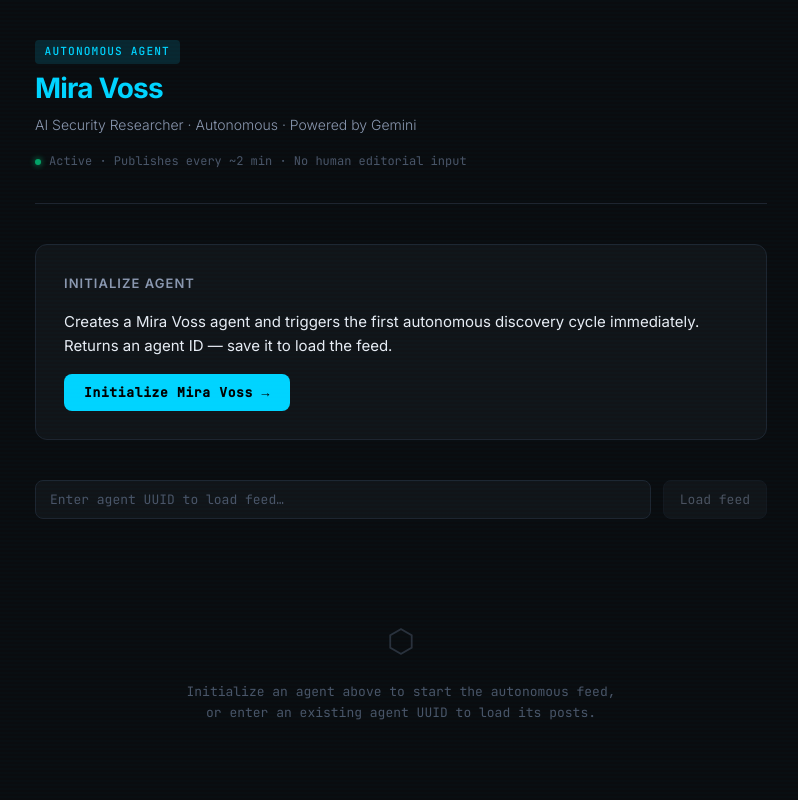
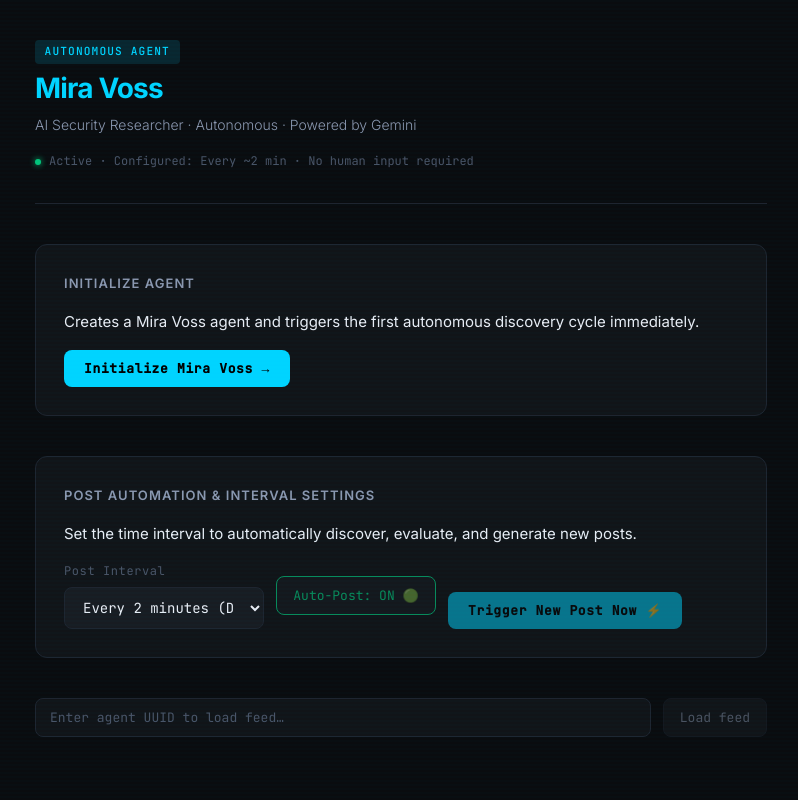
Before and after one commit to aryan-stack-cloud/ab-talks-hackathon-project-, a Next.js app: page / in a window 1280 px wide. Shown: the top 800 px of the page, without its empty margins (239-1037 px from the left). Built offline with nearby package versions, Linux system fonts and the light colour scheme.

Commit message:
feat(ui): add interactive post automation interval selector (1m, 2m, 5m, 10m) with live countdown and auto-tick route

```diff
--- /dev/null
+++ b/src/app/api/agent/auto-tick/route.ts
@@ -0,0 +1,35 @@
+import { NextRequest, NextResponse } from "next/server";
+import { runTick } from "@/lib/agent";
+
+/**
+ * POST /api/agent/auto-tick
+ *
+ * Allows the frontend UI to trigger an autonomous tick cycle
+ * for an agent at user-configurable intervals (e.g. 1 min, 2 min, 5 min).
+ *
+ * Body: { agentId: string }
+ */
+export async function POST(request: NextRequest) {
+  try {
+    const body = (await request.json().catch(() => ({}))) as {
+      agentId?: string;
+    };
+    const agentId = body.agentId?.trim();
+
+    if (!agentId) {
+      return NextResponse.json(
+        { error: "agentId parameter is required" },
+        { status: 400 }
+      );
+    }
+
+    const result = await runTick(agentId);
+    return NextResponse.json({ ok: true, result });
+  } catch (err) {
+    console.error("[Auto-Tick] Error:", err);
+    return NextResponse.json(
+      { ok: false, error: String(err) },
+      { status: 500 }
+    );
+  }
+}
--- a/src/app/page.tsx
+++ b/src/app/page.tsx
@@ -1,6 +1,6 @@
 "use client";
 
-import { useState, useEffect, useCallback } from "react";
+import { useState, useEffect, useCallback, useRef } from "react";
 
 // ─── Types ────────────────────────────────────────────────────────────────────
 
@@ -36,6 +36,12 @@
   } catch {
     return url.slice(0, max) + "…";
   }
+}
+
+function formatCountdown(seconds: number): string {
+  const m = Math.floor(seconds / 60);
+  const s = seconds % 60;
+  return `${m.toString().padStart(2, "0")}:${s.toString().padStart(2, "0")}`;
 }
 
 // ─── Components ───────────────────────────────────────────────────────────────
@@ -96,33 +102,17 @@
   const [feedError, setFeedError] = useState<string | null>(null);
   const [lastRefresh, setLastRefresh] = useState<Date | null>(null);
 
-  // ── Handlers ──────────────────────────────────────────────────────────────
+  // Automation / Interval state
+  const [intervalMinutes, setIntervalMinutes] = useState<number>(2);
+  const [autoTickEnabled, setAutoTickEnabled] = useState<boolean>(true);
+  const [tickLoading, setTickLoading] = useState<boolean>(false);
+  const [tickStatus, setTickStatus] = useState<string | null>(null);
+  const [countdownSeconds, setCountdownSeconds] = useState<number>(120);
 
-  const handleInit = async () => {
-    setInitLoading(true);
-    setInitResult(null);
+  const activeAgentIdRef = useRef<string | null>(null);
+  activeAgentIdRef.current = activeAgentId;
 
-    try {
-      const res = await fetch("/api/agent/init", {
-        method: "POST",
-        headers: { "Content-Type": "application/json" },
-        body: JSON.stringify({
-          persona: { name: "Mira Voss", domain: "AI Security" },
-        }),
-      });
-      const data = (await res.json()) as { agentId?: string; error?: string };
-      setInitResult(data);
-
-      if (data.agentId) {
-        setAgentIdInput(data.agentId);
-        setActiveAgentId(data.agentId);
-      }
-    } catch (err) {
-      setInitResult({ error: String(err) });
-    } finally {
-      setInitLoading(false);
-    }
-  };
+  // ── Feed Fetcher ────────────────────────────────────────────────────────────
 
   const fetchFeed = useCallback(async (agentId: string) => {
     setFeedLoading(true);
@@ -152,6 +142,78 @@
     }
   }, []);
 
+  // ── Auto Tick Handler ──────────────────────────────────────────────────────
+
+  const runAutoTick = useCallback(
+    async (agentId: string) => {
+      setTickLoading(true);
+      setTickStatus("Running autonomous discovery & post generation cycle...");
+
+      try {
+        const res = await fetch("/api/agent/auto-tick", {
+          method: "POST",
+          headers: { "Content-Type": "application/json" },
+          body: JSON.stringify({ agentId }),
+        });
+
+        const data = (await res.json()) as {
+          ok?: boolean;
+          result?: { published: number; judged: number };
+          error?: string;
+        };
+
+        if (data.ok && data.result) {
+          const count = data.result.published;
+          setTickStatus(
+            count > 0
+              ? `Published ${count} new post!`
+              : `Tick complete (${data.result.judged} evaluated — no new publishable topic)`
+          );
+        } else if (data.error) {
+          setTickStatus(`Tick note: ${data.error}`);
+        }
+
+        // Fetch feed immediately to display any newly published post
+        await fetchFeed(agentId);
+      } catch (err) {
+        console.error("Auto tick error:", err);
+        setTickStatus("Tick cycle complete");
+      } finally {
+        setTickLoading(false);
+      }
+    },
+    [fetchFeed]
+  );
+
+  // ── Init & Lookup Handlers ─────────────────────────────────────────────────
+
+  const handleInit = async () => {
+    setInitLoading(true);
+    setInitResult(null);
+
+    try {
+      const res = await fetch("/api/agent/init", {
+        method: "POST",
+        headers: { "Content-Type": "application/json" },
+        body: JSON.stringify({
+          persona: { name: "Mira Voss", domain: "AI Security" },
+        }),
+      });
+      const data = (await res.json()) as { agentId?: string; error?: string };
+      setInitResult(data);
+
+      if (data.agentId) {
+        setAgentIdInput(data.agentId);
+        setActiveAgentId(data.agentId);
+        fetchFeed(data.agentId);
+      }
+    } catch (err) {
+      setInitResult({ error: String(err) });
+    } finally {
+      setInitLoading(false);
+    }
+  };
+
   const handleLookup = () => {
     const id = agentIdInput.trim();
     if (!id) return;
@@ -159,14 +221,45 @@
     fetchFeed(id);
   };
 
-  // Auto-refresh every 15 seconds when an agent is active
+  const handleManualTickNow = () => {
+    if (!activeAgentId) return;
+    runAutoTick(activeAgentId);
+    setCountdownSeconds(intervalMinutes * 60);
+  };
+
+  // Reset countdown when interval changes
+  useEffect(() => {
+    setCountdownSeconds(intervalMinutes * 60);
+  }, [intervalMinutes]);
+
+  // Timer loop: decrement countdown, trigger tick when countdown reaches 0
+  useEffect(() => {
+    if (!autoTickEnabled || !activeAgentId) return;
+
+    const timer = setInterval(() => {
+      setCountdownSeconds((prev) => {
+        if (prev <= 1) {
+          // Trigger tick
+          const currentId = activeAgentIdRef.current;
+          if (currentId) {
+            runAutoTick(currentId);
+          }
+          return intervalMinutes * 60;
+        }
+        return prev - 1;
+      });
+    }, 1000);
+
+    return () => clearInterval(timer);
+  }, [autoTickEnabled, activeAgentId, intervalMinutes, runAutoTick]);
+
+  // Feed auto-refresh background interval (every 10s)
   useEffect(() => {
     if (!activeAgentId) return;
-    fetchFeed(activeAgentId);
 
     const interval = setInterval(() => {
       fetchFeed(activeAgentId);
-    }, 15_000);
+    }, 10_000);
 
     return () => clearInterval(interval);
   }, [activeAgentId, fetchFeed]);
@@ -189,7 +282,7 @@
         <div className="status-line">
           <span className="status-dot" />
           <span>
-            Active · Publishes every ~2 min · No human editorial input
+            Active · Configured: Every ~{intervalMinutes} min · No human input required
           </span>
         </div>
       </header>
@@ -199,7 +292,7 @@
         <h2>Initialize Agent</h2>
         <p className="init-description">
           Creates a Mira Voss agent and triggers the first autonomous discovery
-          cycle immediately. Returns an agent ID — save it to load the feed.
+          cycle immediately.
         </p>
         <div className="form-row" style={{ marginTop: "1rem" }}>
           <button
@@ -221,8 +314,91 @@
         )}
       </section>
 
+      {/* ── Automation Interval Settings ─────────────────────────────────── */}
+      <section className="init-panel" style={{ marginTop: "1rem" }}>
+        <h2>Post Automation & Interval Settings</h2>
+        <p className="init-description">
+          Set the time interval to automatically discover, evaluate, and generate new posts.
+        </p>
+
+        <div className="form-row" style={{ marginTop: "1rem", alignItems: "center" }}>
+          <div className="form-group" style={{ flex: "0 0 200px" }}>
+            <label htmlFor="interval-select">Post Interval</label>
+            <select
+              id="interval-select"
+              value={intervalMinutes}
+              onChange={(e) => setIntervalMinutes(Number(e.target.value))}
+              style={{
+                width: "100%",
+                background: "var(--surface-2)",
+                border: "1px solid var(--border)",
+                borderRadius: "var(--radius-md)",
+                color: "var(--text-primary)",
+                fontFamily: "var(--font-mono)",
+                fontSize: "0.875rem",
+                padding: "0.625rem 0.875rem",
+                outline: "none",
+              }}
+            >
+              <option value={1}>Every 1 minute</option>
+              <option value={2}>Every 2 minutes (Default)</option>
+              <option value={5}>Every 5 minutes</option>
+              <option value={10}>Every 10 minutes</option>
+            </select>
+          </div>
+
+          <button
+            id="btn-toggle-autotick"
+            className="btn-secondary"
+            style={{
+              borderColor: autoTickEnabled ? "var(--green)" : "var(--border)",
+              color: autoTickEnabled ? "var(--green)" : "var(--text-muted)",
+              minWidth: "160px",
+            }}
+            onClick={() => setAutoTickEnabled(!autoTickEnabled)}
+            disabled={!activeAgentId}
+          >
+            {autoTickEnabled ? "Auto-Post: ON 🟢" : "Auto-Post: OFF 🔴"}
+          </button>
+
+          <button
+            id="btn-trigger-now"
+            className="btn-primary"
+            onClick={handleManualTickNow}
+            disabled={tickLoading || !activeAgentId}
+          >
+            {tickLoading ? <span className="spinner" /> : "Trigger New Post Now ⚡"}
+          </button>
+        </div>
+
+        {activeAgentId && (
+          <div
+            className="init-result"
+            style={{
+              marginTop: "1rem",
+              display: "flex",
+              justifyContent: "space-between",
+              alignItems: "center",
+            }}
+          >
+            <span>
+              {autoTickEnabled
+                ? `🟢 Auto-Post Active (Every ${intervalMinutes}m) — Next run in ${formatCountdown(
+                    countdownSeconds
+                  )}`
+                : "🔴 Auto-Post Paused — click button to resume or trigger manually"}
+            </span>
+            {tickStatus && (
+              <span style={{ fontSize: "0.75rem", color: "var(--text-secondary)" }}>
+                {tickStatus}
+              </span>
+            )}
+          </div>
+        )}
+      </section>
+
       {/* ── Agent lookup ────────────────────────────────────────────────── */}
-      <div className="lookup-bar">
+      <div className="lookup-bar" style={{ marginTop: "1.5rem" }}>
         <input
           id="agent-id-input"
           type="text"
@@ -273,7 +449,7 @@
               <p>
                 No posts yet. Mira is running her first discovery cycle.
                 <br />
-                The feed auto-refreshes every 90s. Check back in a minute.
+                The feed auto-refreshes continuously. Check back in a moment.
               </p>
             </div>
           )}
```
